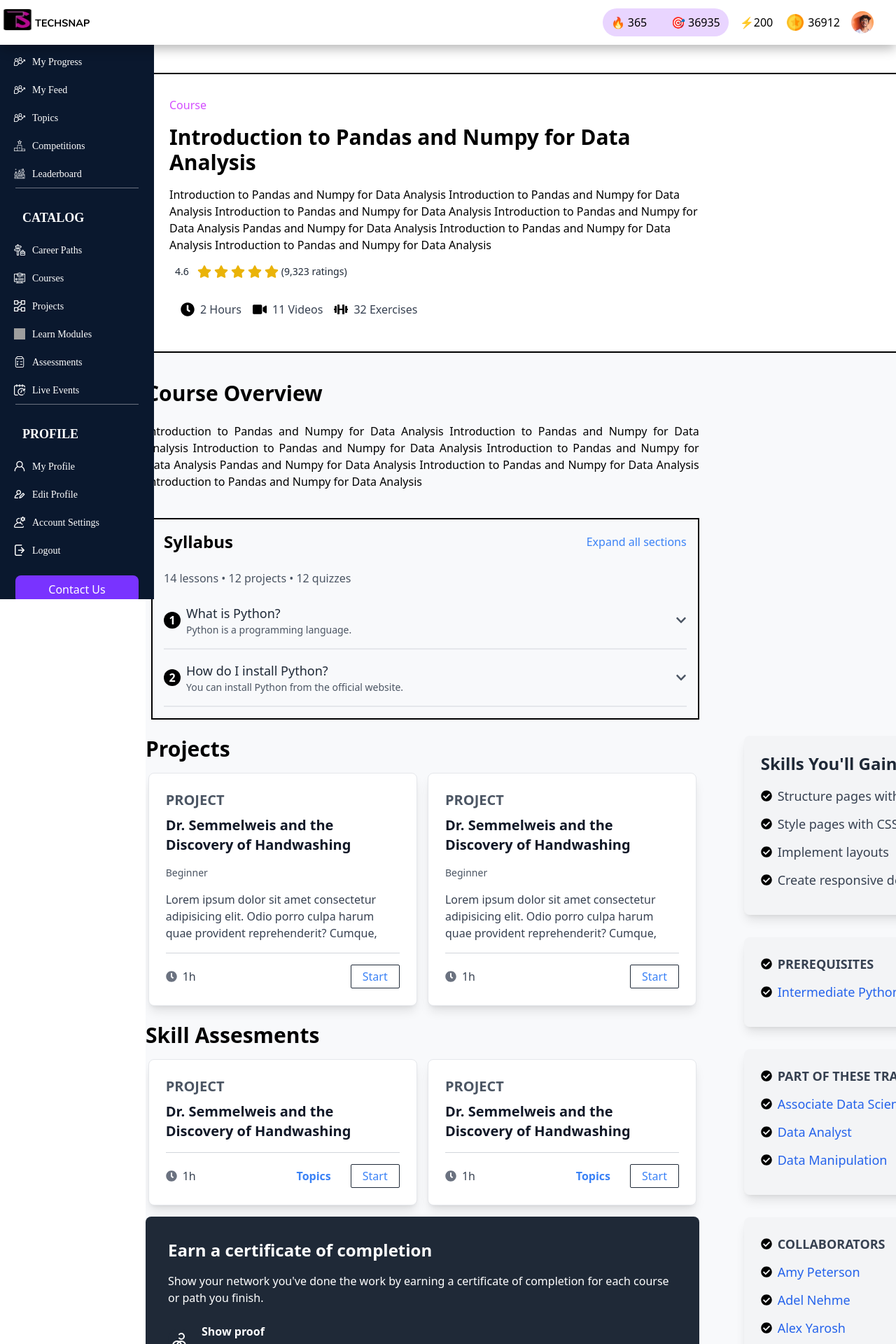
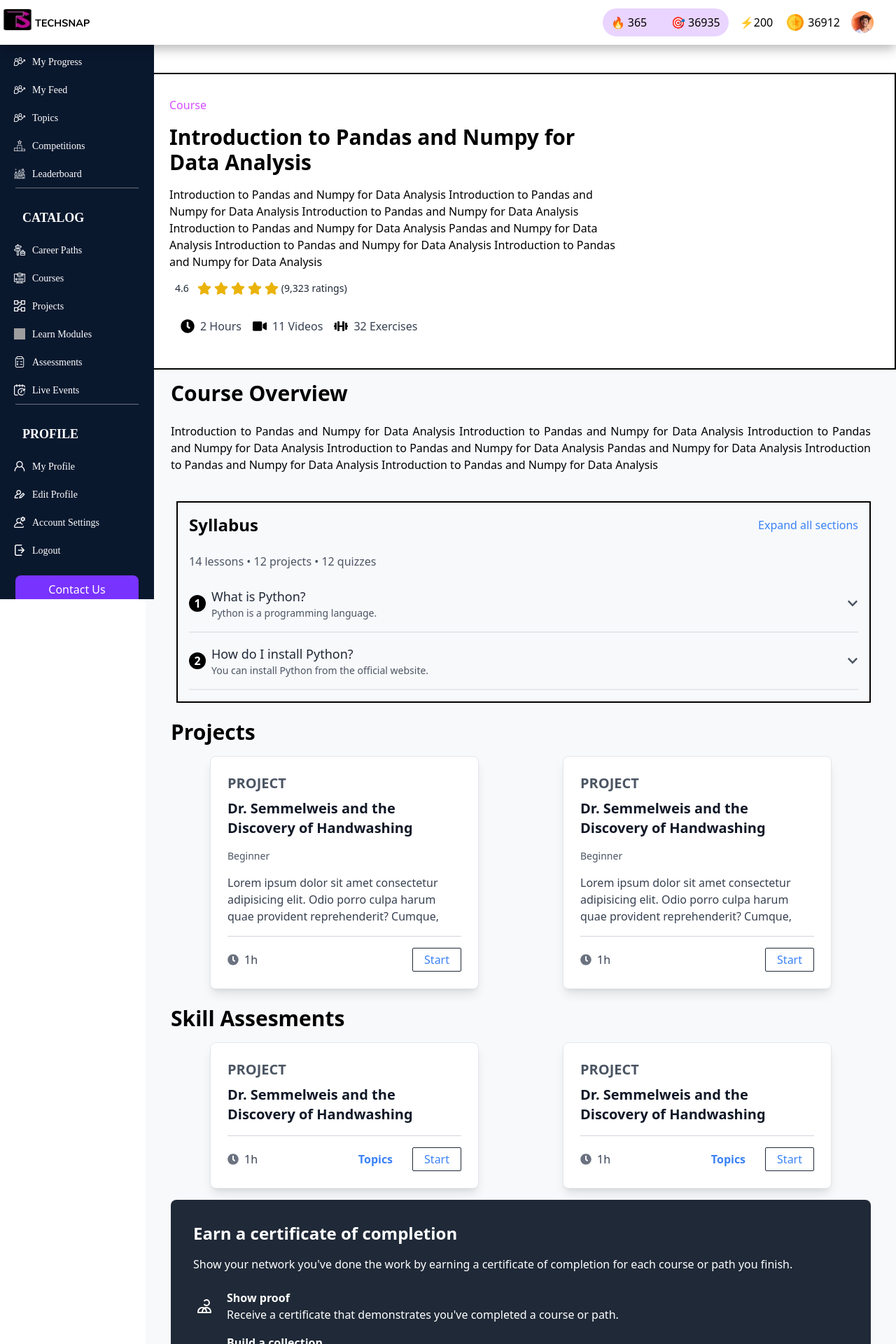
Before and after one commit to shayaliza/techsnap-react, a React (Vite) app: page /courses/details in a window 1280 px wide. Shown: the top 1920 px of the page at 70% size. Built offline with nearby package versions, Linux system fonts and the light colour scheme; grey boxes are pictures that could not be loaded; the HTML template or start-up script is replaced by a standard one.

Commit message:
course details responsiveness

```diff
--- a/src/index.css
+++ b/src/index.css
@@ -2,6 +2,19 @@
 @tailwind components;
 @tailwind utilities;
 
+@media (min-width: 902px) and (max-width: 990px) {
+  .final {
+    width: 660px;
+    margin: auto;
+  }
+}
+
+@media (min-width: 991px) and (max-width: 1014px) {
+  .final {
+    width: 700px;
+    margin: auto;
+  }
+}
 @media (min-width: 1013px) and (max-width: 1141px) {
   .final {
     width: 800px;
--- a/src/pages/courses/details.jsx
+++ b/src/pages/courses/details.jsx
@@ -12,8 +12,8 @@ import FAQ from "./fasq";
 function CourseDetails() {
   return (
     <div className="bg-[#F8F9FB]">
-      <div className="md:w-[1250px] w-full m-auto  bg-white md:mt-10  border-2 border-black">
-        <div className="md:w-2/3 w-full p-8">
+      <div className="2xl:w-[1250px] w-full m-auto  bg-white md:mt-10  border-2 border-black">
+        <div className="xl:w-2/3 w-full p-8">
           <div className="text-[#d34eff]">Course</div>
           <div className="md:text-3xl text-2xl font-bold mt-4 ">
             Introduction to Pandas and Numpy for Data Analysis
@@ -50,9 +50,9 @@ function CourseDetails() {
           </div>
         </div>
       </div>
-      <div className="md:w-[1250px] w-full m-auto  mt-10  gap-16 flex md:flex-row flex-col">
-        <div className="md:w-2/3 w-11/12 m-auto">
-          <div className="text-3xl font-bold">Course Overview</div>
+      <div className="final m-auto   gap-16 flex 2xl:flex-row flex-col">
+        <div className=" ">
+          <div className="text-3xl font-bold mt-4">Course Overview</div>
           <div className="mt-6 text-justify">
             Introduction to Pandas and Numpy for Data Analysis Introduction to
             Pandas and Numpy for Data Analysis Introduction to Pandas and Numpy
@@ -306,7 +306,7 @@ function CourseDetails() {
             </div>
           </div>
         </div>
-        <div className="md:w-1/3 w-11/12 m-auto">
+        <div className="2xl:w-1/3 w-11/12 m-auto ">
           <div className="mt-8 p-6 bg-gray-100 rounded-lg shadow-lg max-w-md mx-auto">
             <h2 className="text-2xl font-bold text-gray-800 mb-4">
               Skills You'll Gain
```
